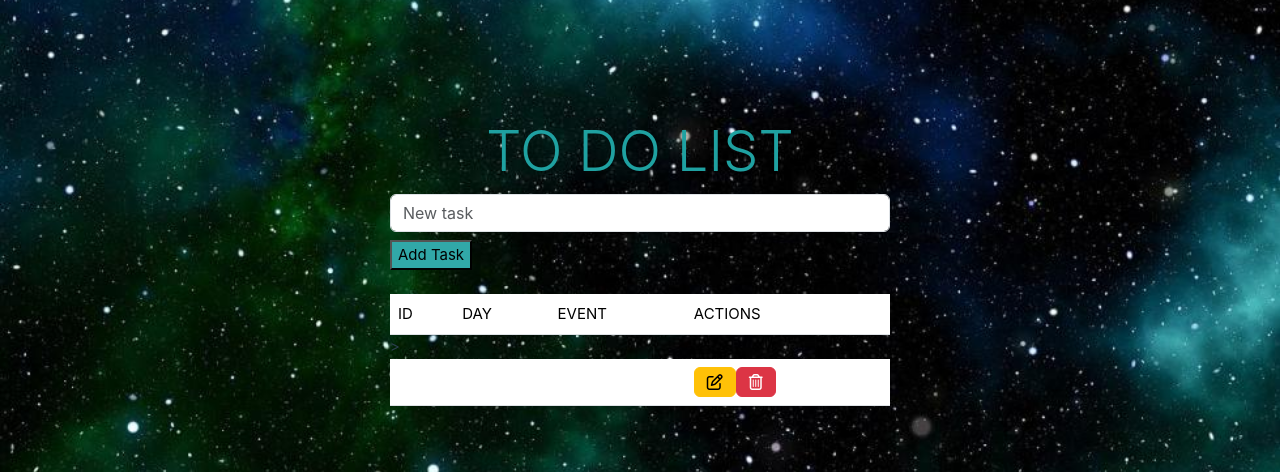
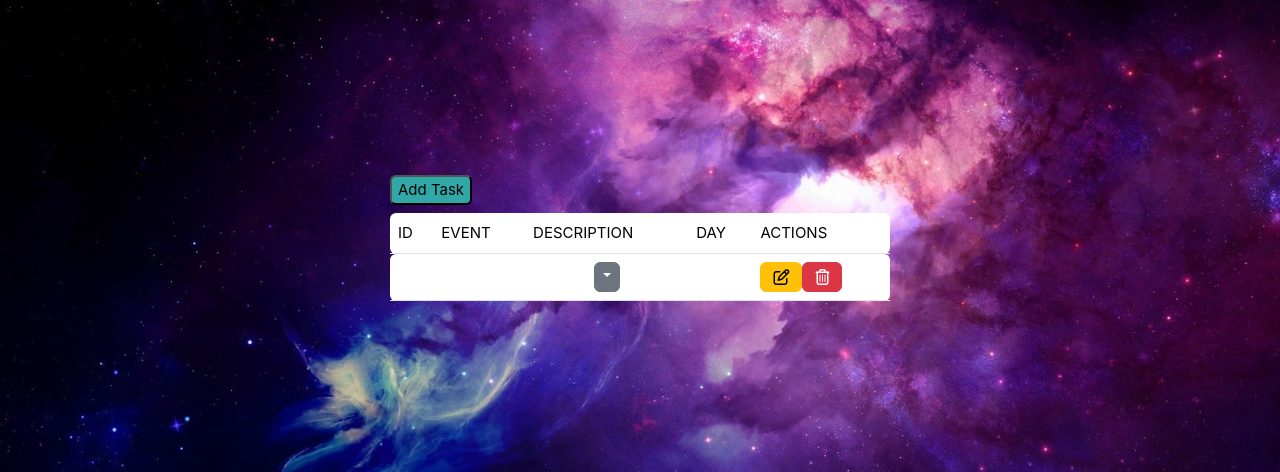
Before and after one commit to NAFISA-USMANOVA/ToDo_List_Vue_SpringBoot, a Vue app in the folder frontend/: page / in a window 1280 px wide. Shown: the part 154-626 px from the top of the page. Built offline with nearby package versions, Linux system fonts and the light colour scheme.

Commit message:
create table

```diff
--- a/frontend/index.html
+++ b/frontend/index.html
@@ -6,6 +6,7 @@
     <meta name="viewport" content="width=device-width, initial-scale=1.0">
 
     <title>ToDo_List</title>
+
     <link href="https://cdn.jsdelivr.net/npm/bootstrap@5.3.1/dist/css/bootstrap.min.css" rel="stylesheet" integrity="sha384-4bw+/aepP/YC94hEpVNVgiZdgIC5+VKNBQNGCHeKRQN+PtmoHDEXuppvnDJzQIu9" crossorigin="anonymous">
     <script src="https://kit.fontawesome.com/978142a94f.js" crossorigin="anonymous"></script>
 
@@ -15,5 +16,6 @@
   <body>
     <div id="app"></div>
     <script type="module" src="/src/main.js"></script>
+    <script src="https://cdn.jsdelivr.net/npm/bootstrap@5.0.2/dist/js/bootstrap.bundle.min.js" integrity="sha384-MrcW6ZMFYlzcLA8Nl+NtUVF0sA7MsXsP1UyJoMp4YLEuNSfAP+JcXn/tWtIaxVXM" crossorigin="anonymous"></script>
   </body>
 </html>
--- a/frontend/src/App.vue
+++ b/frontend/src/App.vue
@@ -1,18 +1,20 @@
 <script >
-import TaskToDo from './components/TaskToDo.vue';
+import HomeView from './views/HomeView.vue';
+
 
 export default {
   name: 'App',
   components: {
-  TaskToDo
-  }
+    HomeView
+}
 
 }
 </script>
 
 <template>
+
   <div class="fondo">
-    <TaskToDo/>
+   <HomeView/>
   </div>
 
 
@@ -22,7 +24,7 @@ export default {
 <style >
 
 .fondo {
-  background-image: url("./assets/starsfont.jpg");
+  background-image: url("./assets/fondo.jpg");
   background-repeat: no-repeat;
   background-size: cover;
   height: 100vh;
--- a/frontend/src/components/TaskToDo.vue
+++ b/frontend/src/components/TaskToDo.vue
@@ -94,29 +94,45 @@ input {
 
 <template>
     <div class="d-flex justify-content-center align-items-center vh-100">
-        <div>
-            <h1 class="display-4 text-center mt-5">TO DO LIST</h1>
-            <form @submit.prevent="agregarTarea">
-            <input v-model="nuevaTarea" class="form-control mb-2" placeholder="New task" required />
-            <button type="submit" class="btn1 btn-primary">Add Task</button>
-        </form>
-            <div class="mt-4">
-                <table class="table table-lg"> >
-                    <thead>
+        <div class="">
+
+
+
+                <button type="submit" class="btn1 btn-primary rounded">Add Task</button>
+
+            <div class="mt-2  d-flex justify-content-between ">
+                <table class="table table-lg ">
+                    <thead class="">
                         <tr>
-                            <th>ID</th>
+                            <th class="rounded-start">ID</th>
+                            <th>EVENT</th>
+                            <th>DESCRIPTION</th>
                             <th>DAY</th>
-                            <th>EVENT</th>
-                            <th>ACTIONS</th>
+                            <th class="rounded-end">ACTIONS</th>
+
                         </tr>
                     </thead>
                     <tbody>
                         <tr>
-                            <td></td>
-                            <td></td>
+                            <td class="rounded-start"></td>
                             <td></td>
                             <td>
-                                <a class="btn btn-warning  fa-solid fa-pen-to-square" ></a>
+                                <div class="dropdown d-flex justify-content-center align-items-center ">
+                                    <button class="btn btn-secondary btn-sml dropdown-toggle p-2 pb-1 pt-0" type="button"
+                                        id="dropdownMenu2" data-bs-toggle="dropdown" aria-expanded="false">
+
+                                    </button>
+
+                                    <ul class="dropdown-menu" aria-labelledby="dropdownMenu2">
+                                        <li><button class="dropdown-item" type="button">Texto de Descripcion</button></li>
+
+                                    </ul>
+                                </div>
+                            </td>
+                            <td></td>
+
+                            <td  class="rounded-end">
+                                <a class="btn btn-warning  fa-solid fa-pen-to-square"></a>
                                 <a class="btn btn-danger fa fa-trash-alt"></a>
                             </td>
                         </tr>
@@ -139,7 +155,6 @@ input {
 
 
 <style>
-
 h1 {
     color: rgb(31, 161, 161);
 }
--- a/frontend/src/router/index.js
+++ b/frontend/src/router/index.js
@@ -16,6 +16,12 @@ const router = createRouter({
       // this generates a separate chunk (About.[hash].js) for this route
       // which is lazy-loaded when the route is visited.
       component: () => import('../views/AboutView.vue')
+    },
+
+    {
+      path: '/',
+      name: 'cardTask',
+      component:() => import('../components/TaskToDo.vue')
     }
   ]
 })
--- a/frontend/src/views/HomeView.vue
+++ b/frontend/src/views/HomeView.vue
@@ -1,10 +1,11 @@
 <script setup>
-
+import TaskToDo from '../components/TaskToDo.vue';
 </script>
 
 <template>
   <main>
     <TheWelcome />
+    <TaskToDo/>
 
   </main>
 </template>
--- /dev/null
+++ b/package.json
@@ -0,0 +1,5 @@
+{
+  "dependencies": {
+    "axios": "^1.4.0"
+  }
+}
```
Also changed, not shown: frontend/src/assets/fondo.jpg (added), 1 other file (tests, documents, lock files or other folders). Lines whose indentation alone changed are shown as unchanged.
